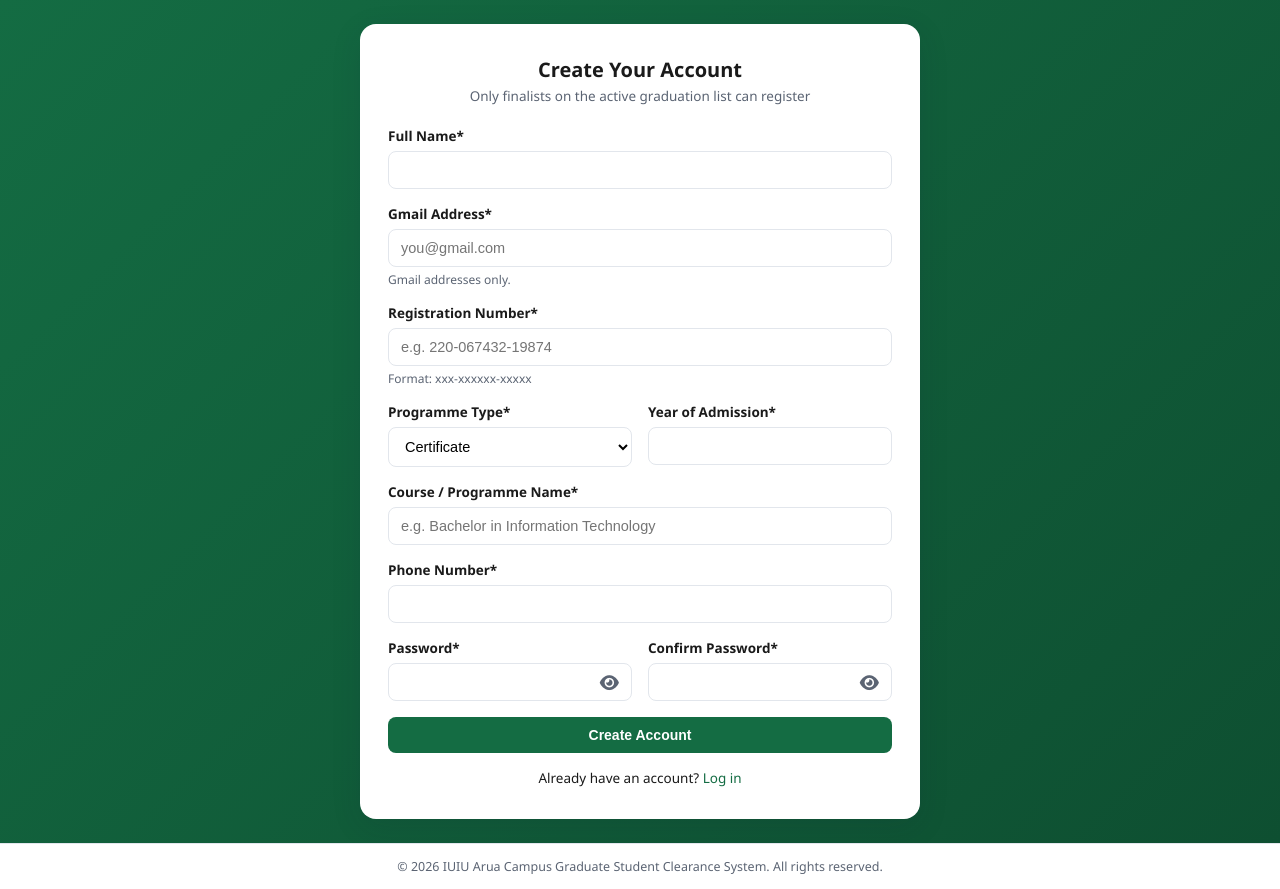
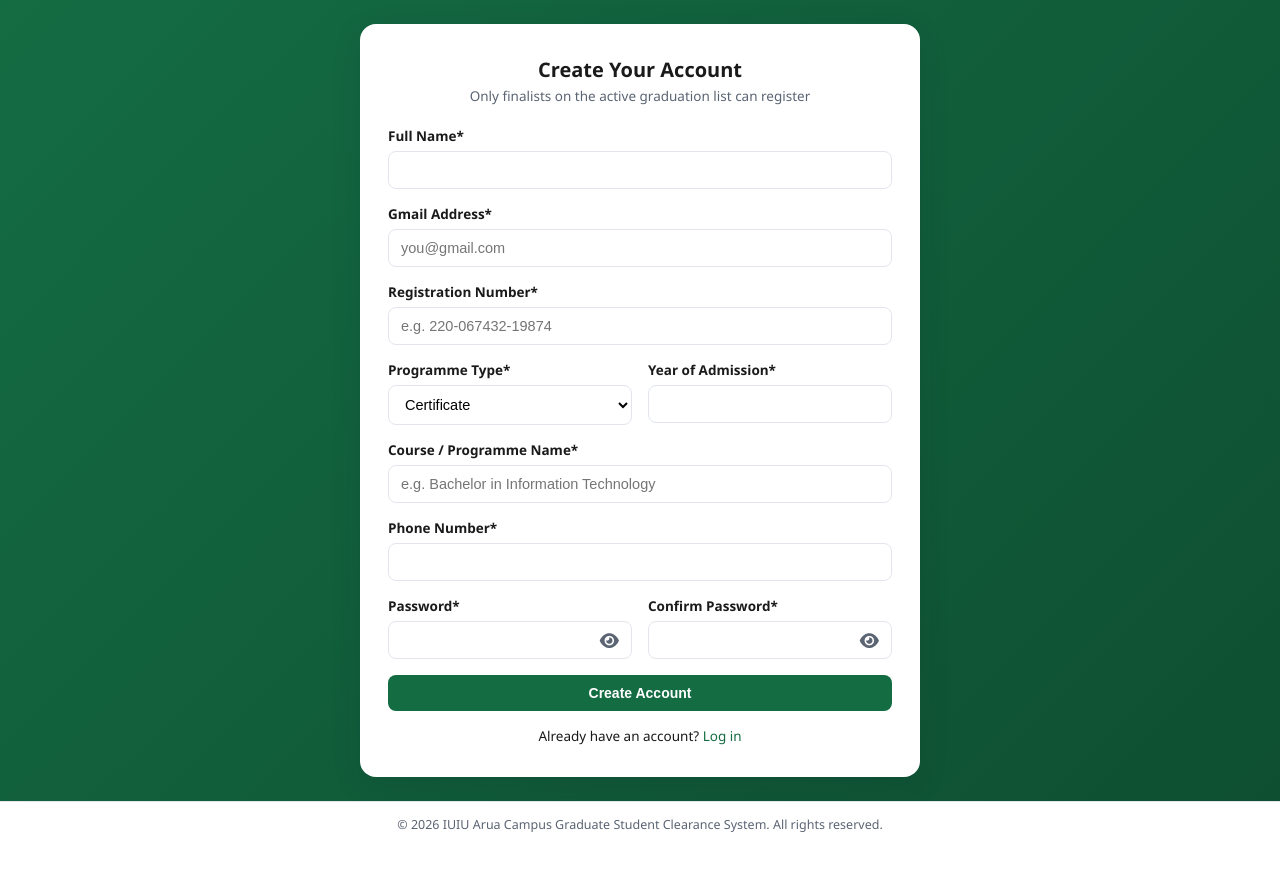
Before and after one commit to Ibrahim-19/iuiu-clearance-system, a Flask app: page /auth/register in a window 1280 px wide. After the commit the page ends 832 px from the top, so only its background shows below. Run offline with Flask 3, Linux system fonts and the light colour scheme; some libraries are stand-ins or nearby versions.

Commit message:
marginal changes

```diff
--- a/app/templates/auth/register.html
+++ b/app/templates/auth/register.html
@@ -30,13 +30,11 @@
         <div class="form-group">
           {{ form.email.label }}
           {{ form.email(class="form-control", placeholder="you@gmail.com") }}
-          <div class="form-text">Gmail addresses only.</div>
           {% for e in form.email.errors %}<div class="form-error">{{ e }}</div>{% endfor %}
         </div>
         <div class="form-group">
           {{ form.reg_number.label }}
           {{ form.reg_number(class="form-control") }}
-          <div class="form-text">Format: xxx-xxxxxx-xxxxx</div>
           {% for e in form.reg_number.errors %}<div class="form-error">{{ e }}</div>{% endfor %}
         </div>
         <div class="grid grid-2">
```
